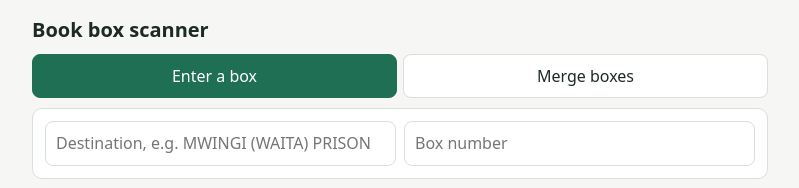
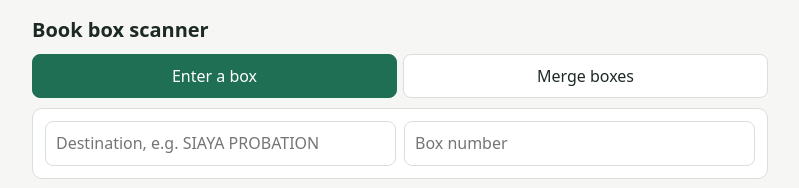
Before and after one commit to ClintonCodes-ctrl/book-scanner, a plain HTML site: page index.html in a window 1280 px wide. Shown: the top 188 px of the page, without its empty margins (240-1039 px from the left). Drawn offline with Linux system fonts and the light colour scheme.

Commit message:
Update destination placeholder in input field

```diff
--- a/index.html
+++ b/index.html
@@ -51,7 +51,7 @@ dialog input{width:100%;margin-bottom:8px}
 <section id="scan">
   <div class="card">
     <div class="row">
-      <input id="station" placeholder="Destination, e.g. MWINGI (WAITA) PRISON" autocomplete="off">
+      <input id="station" placeholder="Destination, e.g. SIAYA PROBATION" autocomplete="off">
       <input id="box" placeholder="Box number" autocomplete="off">
     </div>
   </div>
```
